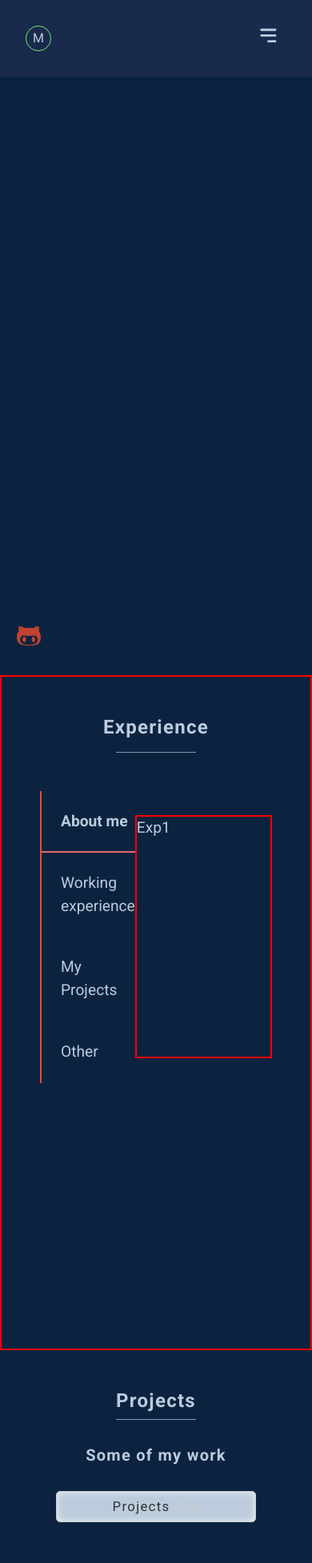
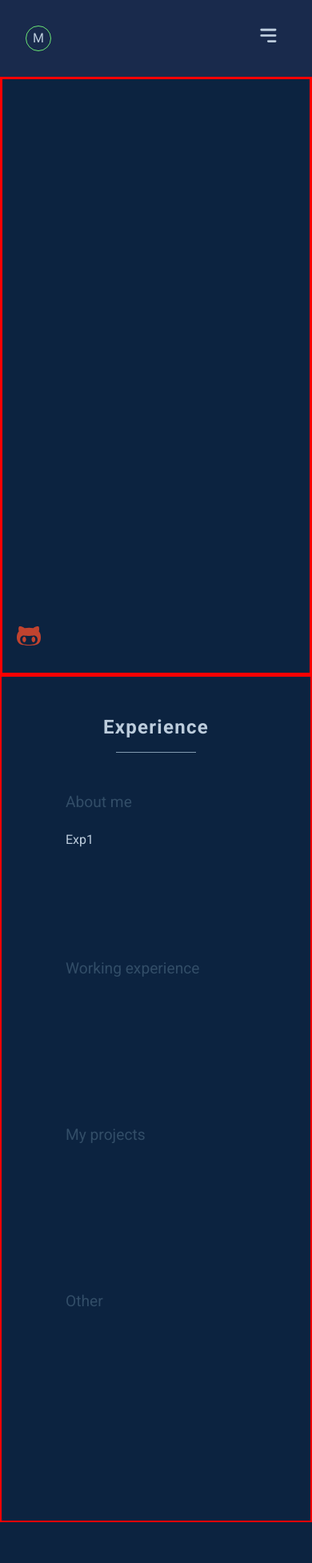
Before and after one commit to mdcodelab/mern-portofolio, a React (Create React App) app: page / in a window 390 px wide. Shown: the top 1954 px of the page at 80% size. Built offline with nearby package versions, Linux system fonts and the light colour scheme; a web font is replaced by a local one.

Commit message:
inserting Experience_small into Rxperience

```diff
--- a/src/pages/Contact.js
+++ b/src/pages/Contact.js
@@ -281,6 +281,7 @@ const Wrapper = styled.div`
   align-items: center;
   justify-content: center;
   padding: 3rem;
+  border: 3px solid red;
 
   .canvas {
     display: block;
--- a/src/pages/Experience.js
+++ b/src/pages/Experience.js
@@ -1,9 +1,10 @@
 import React from "react";
 import styled from "styled-components";
+import Experience_small from "./Experience_small";
 import AOS from "aos";
 import "aos/dist/aos.css";
 
-const Experience_small = () => {
+const Experience = () => {
   const [activeIndex, setActiveIndex] = React.useState(1);
 
   function handleClick(index) {
@@ -14,75 +15,65 @@ const Experience_small = () => {
     AOS.init();
   }, []);
 
+  ///experience_small
+  const[windowWidth, setWindowWidth]=React.useState(window.innerWidth);
+React.useEffect(()=> {
+  function handleResize() {
+    setWindowWidth(window.innerWidth);
+  }
+  window.addEventListener("resize", handleResize);
+return () => {
+      window.removeEventListener('resize', handleResize);
+    };
+}, []);
+
+console.log(window.innerWidth);
+
+
   return (
     <Wrapper
-      className="page-100 about-container section__center"
-      id="experience"
-    >
+      className="page-100 about-container section__center" id="experience">
       <h2 className="title">Experience</h2>
       <hr style={{ width: "100px", margin: "1rem auto" }}></hr>
-      <div className="experience__container">
+      {window.innerWidth > 1100 && (
+        <div className="experience__container">
         <div className="items" data-aos="fade-up" data-aos-duration={2000}>
           <div
-            className={`item ${activeIndex === 1 ? "active" : ""}`}
-            onClick={() => handleClick(1)}
-          >
+            className={`item ${activeIndex === 1 ? "active" : ""}`} onClick={() => handleClick(1)}>
             <p>About me</p>
           </div>
           <div
-            className={`item ${activeIndex === 2 ? "active" : ""}`}
-            onClick={() => handleClick(2)}
-          >
+            className={`item ${activeIndex === 2 ? "active" : ""}`} onClick={() => handleClick(2)}>
             <p>Working experience</p>
           </div>
-          <div
-            className={`item ${activeIndex === 3 ? "active" : ""}`}
-            onClick={() => handleClick(3)}
-          >
+          <div className={`item ${activeIndex === 3 ? "active" : ""}`} onClick={() => handleClick(3)}>
             <p>My Projects</p>
           </div>
           <div
-            className={`item ${activeIndex === 4 ? "active" : ""}`}
-            onClick={() => handleClick(4)}
-          >
+            className={`item ${activeIndex === 4 ? "active" : ""}`} onClick={() => handleClick(4)}>
             <p>Other</p>
           </div>
         </div>
         <div
-          className="explanations"
-          data-aos="fade-up"
-          data-aos-duration={2000}
-        >
+          className="explanations" data-aos="fade-up" data-aos-duration={2000}>
           <div
-            className={`explanation ${
-              activeIndex === 1 ? "active" : "inactive"
-            }`}
-          >
+            className={`explanation ${activeIndex === 1 ? "active" : "inactive"}`}>
             <p>Exp1</p>
           </div>
           <div
-            className={`explanation ${
-              activeIndex === 2 ? "active" : "inactive"
-            }`}
-          >
+            className={`explanation ${activeIndex === 2 ? "active" : "inactive"}`}>
             <p>Exp2</p>
           </div>
-          <div
-            className={`explanation ${
-              activeIndex === 3 ? "active" : "inactive"
-            }`}
-          >
+          <div className={`explanation ${activeIndex === 3 ? "active" : "inactive"}`}>
             <p>Exp3</p>
           </div>
-          <div
-            className={`explanation ${
-              activeIndex === 4 ? "active" : "inactive"
-            }`}
-          >
+          <div className={`explanation ${activeIndex === 4 ? "active" : "inactive"}`}>
             <p>Exp4</p>
           </div>
         </div>
       </div>
+      )}
+      {window.innerWidth <= 1100 && (<Experience_small></Experience_small>)}
     </Wrapper>
   );
 };
@@ -170,4 +161,4 @@ const Wrapper = styled.div`
   }
 `;
 
-export default Experience_small;
+export default Experience;
--- a/src/pages/Experience_small.js
+++ b/src/pages/Experience_small.js
@@ -1,7 +1,7 @@
 import React from "react";
 import styled from "styled-components";
 
-function Exp() {
+function Experience_small() {
   const [activeIndex, setActiveIndex] = React.useState(1);
 
   function handleClick(index) {
@@ -9,13 +9,7 @@ function Exp() {
   }
 
   return (
-    <Wrapper
-      className="page-100 about-container section__center"
-      id="experience"
-    >
-      <h2 className="title">Experience</h2>
-      <hr style={{ width: "100px", margin: "1rem auto" }}></hr>
-      <div className="experience__container">
+    <Wrapper className="experience__container_small">
         <div className="container container__1" onClick={() => handleClick(1)}>
           <p className="heading__1">About me</p>
           <div className={`content__1 ${activeIndex === 1 ? "" : "none"}`}>
@@ -41,17 +35,11 @@ function Exp() {
             Exp4
           </div>
         </div>
-      </div>
     </Wrapper>
   );
 }
 
 const Wrapper = styled.div`
-  margin: 0 auto;
-  padding: 3rem;
-  border: 2px solid red;
-
-  .experience__container {
     display: flex;
     flex-direction: column;
     width: 100%;
@@ -70,4 +58,4 @@ const Wrapper = styled.div`
   }
 `;
 
-export default Exp;
+export default Experience_small;
--- a/src/pages/Home.js
+++ b/src/pages/Home.js
@@ -8,14 +8,14 @@ import { useGlobalContext } from '../useContext';
 const Home = () => {
   const {isSidebar}=useGlobalContext();
   return (
-    <Wrapper className={!isSidebar ? "page section-center" : "hidden"} id="home">
+    <Wrapper className={!isSidebar ? "page section__center" : "hidden"} id="home">
 
     </Wrapper>
   );
 }
 
 const Wrapper = styled.div`
-
+border: 3px solid red;
 `;
 
 export default Home;
```
